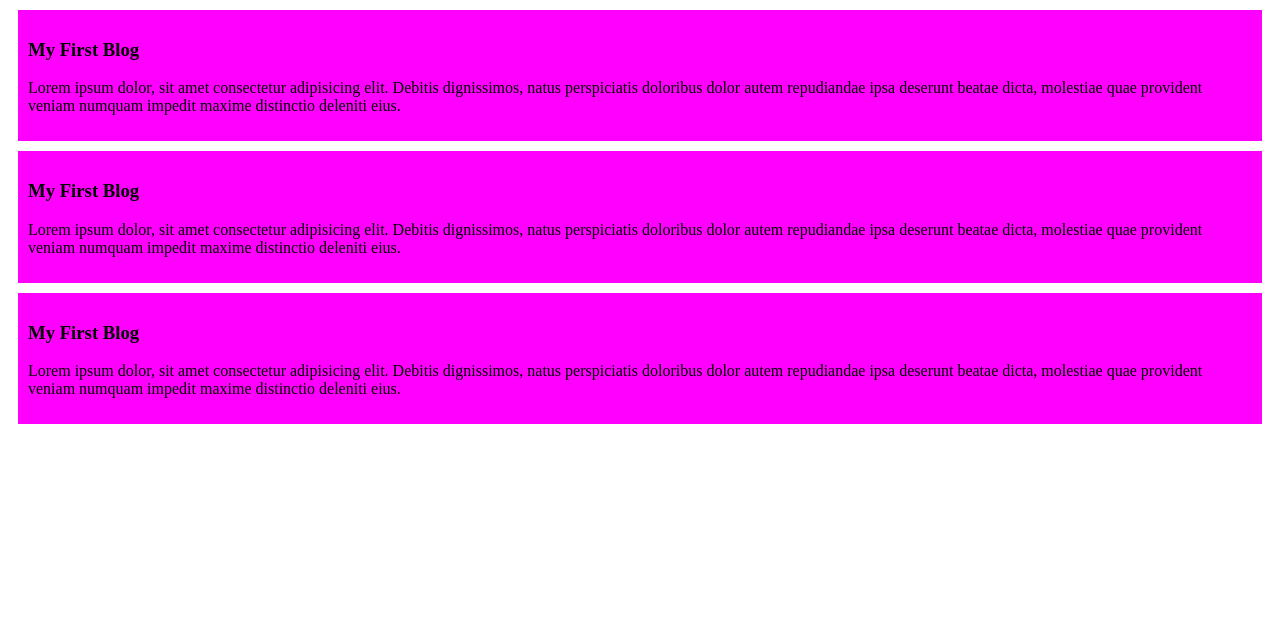
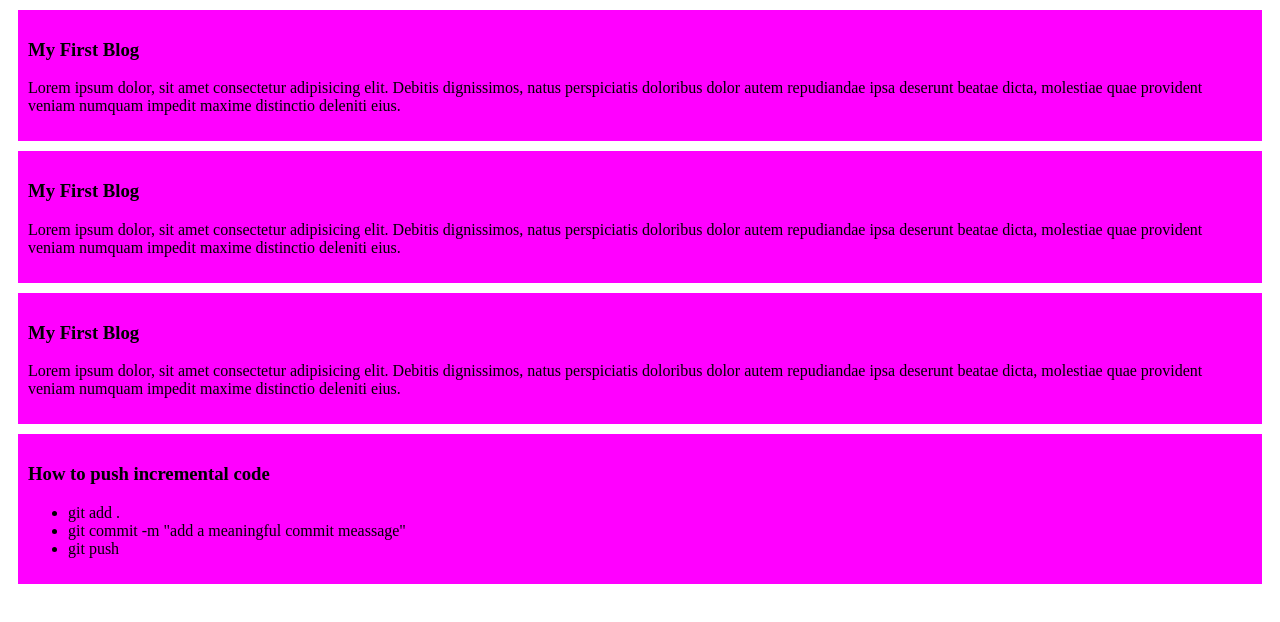
Before and after one commit to Shuvonkar/my-first-github-repo, a plain HTML site: page index.html in a window 1280 px wide. Drawn offline with Linux system fonts and the light colour scheme.

Commit message:
added a list

```diff
--- a/index.html
+++ b/index.html
@@ -23,5 +23,14 @@
         <p>Lorem ipsum dolor, sit amet consectetur adipisicing elit. Debitis dignissimos, natus perspiciatis doloribus dolor autem repudiandae ipsa deserunt beatae dicta, molestiae quae provident veniam numquam impedit maxime distinctio deleniti eius.</p>
     </div>
 
+    <div>
+        <h3>How to push incremental code</h3>
+        <ul>
+            <li>git add .</li>
+            <li>git commit -m "add a meaningful commit meassage"</li>
+            <li>git push</li>
+        </ul>
+    </div>
+
 </body>
 </html>
```
